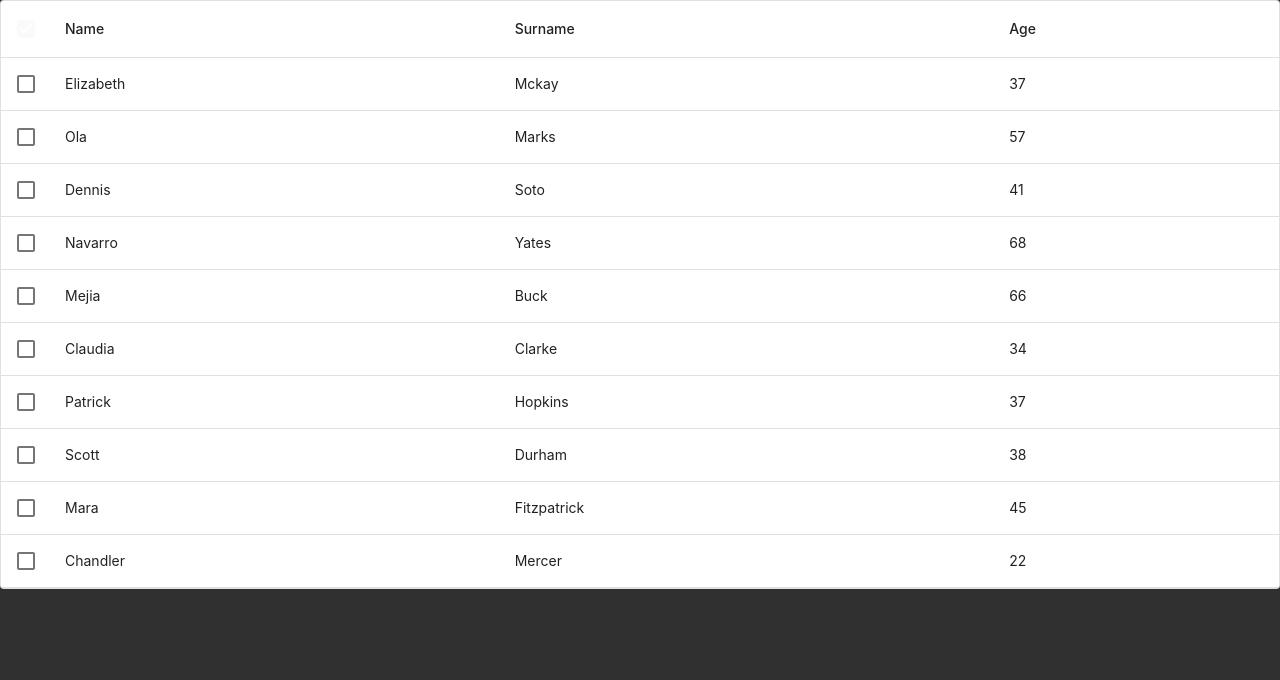
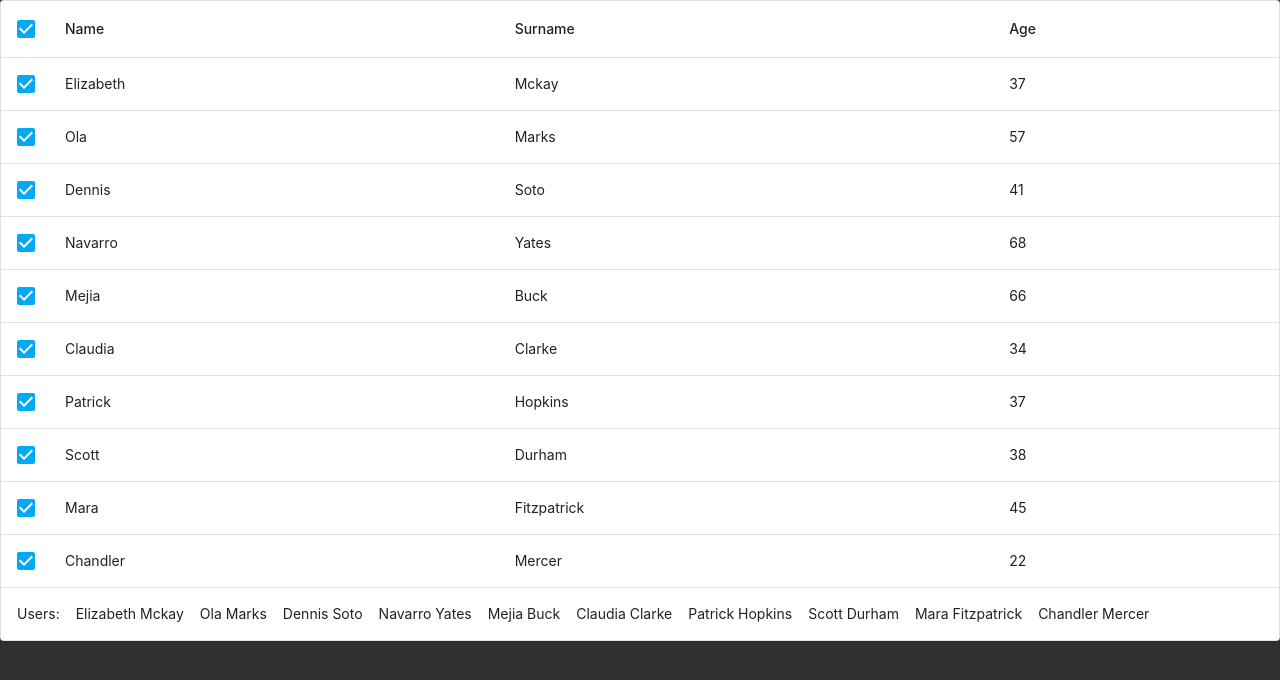
Before and after one commit to vadimgaidai/foxford-test, a React (Create React App) app: page / in a window 1280 px wide. Both pictures are taken after a click on the element 26 px from the left and 29 px from the top of the page. Shown: the top 680 px of the page. Built offline with nearby package versions, Linux system fonts and the light colour scheme; data requests are answered from the project's data file.

Commit message:
add sect users methods in table

```diff
--- a/src/components/TableBLock.tsx
+++ b/src/components/TableBLock.tsx
@@ -1,16 +1,15 @@
 /* eslint-disable @typescript-eslint/no-explicit-any */
 import { FC } from 'react'
-// import { makeStyles } from '@material-ui/core/styles'
 import {
   Paper,
   Checkbox,
+  Box,
   Table,
   TableContainer,
   TableHead,
   TableBody,
   TableRow,
   TableCell,
-  TableFooter,
 } from '@material-ui/core'
 
 interface Column {
@@ -18,32 +17,41 @@ interface Column {
   label: string
   minWidth?: number
   align?: 'right'
-  format?: (value: number) => string
 }
 
 interface TableProps {
   columns: Column[]
   rows: any
-  isCheckbox?: boolean
+  selectedRows: Array<any>
   children?: React.ReactNode
+  onSelect(event: React.ChangeEvent<HTMLInputElement>, row: any): void
+  onSelectAll(event: React.ChangeEvent<HTMLInputElement>): void
 }
 
 const TableBlock: FC<TableProps> = ({
   columns,
   rows,
-  isCheckbox = false,
+  selectedRows = [],
   children,
+  onSelect,
+  onSelectAll,
 }: TableProps) => (
   <Paper variant="outlined">
     <TableContainer>
       <Table>
         <TableHead>
           <TableRow>
-            {isCheckbox && (
-              <TableCell padding="checkbox">
-                <Checkbox inputProps={{ 'aria-labelledby': 'checkbox' }} />
-              </TableCell>
-            )}
+            <TableCell padding="checkbox">
+              <Checkbox
+                color="primary"
+                indeterminate={
+                  selectedRows.length > 0 && selectedRows.length < rows.length
+                }
+                checked={rows.length > 0 && selectedRows.length === rows.length}
+                onChange={onSelectAll}
+                inputProps={{ 'aria-label': 'secondary checkbox' }}
+              />
+            </TableCell>
             {columns.map((column) => (
               <TableCell
                 key={column.id}
@@ -58,11 +66,14 @@ const TableBlock: FC<TableProps> = ({
         <TableBody>
           {rows.map((row: any) => (
             <TableRow hover role="checkbox" tabIndex={-1} key={row.id}>
-              {isCheckbox && (
-                <TableCell padding="checkbox">
-                  <Checkbox inputProps={{ 'aria-labelledby': 'checkbox' }} />
-                </TableCell>
-              )}
+              <TableCell padding="checkbox">
+                <Checkbox
+                  color="primary"
+                  checked={selectedRows.indexOf(row) !== -1}
+                  onChange={(event) => onSelect(event, row)}
+                  inputProps={{ 'aria-label': 'secondary checkbox' }}
+                />
+              </TableCell>
               {columns.map((column) => (
                 <TableCell key={column.id} align={column.align}>
                   {row[column.id]}
@@ -71,15 +82,11 @@ const TableBlock: FC<TableProps> = ({
             </TableRow>
           ))}
         </TableBody>
-        {children && (
-          <TableFooter>
-            <TableRow>
-              <TableCell>{children}</TableCell>
-            </TableRow>
-          </TableFooter>
-        )}
       </Table>
     </TableContainer>
+    <Box component="div" m={1}>
+      {children}
+    </Box>
   </Paper>
 )
 
--- a/src/pages/App.tsx
+++ b/src/pages/App.tsx
@@ -1,10 +1,15 @@
-import { FC, useEffect } from 'react'
+import { FC, useEffect, useState } from 'react'
 import { useDispatch, useSelector } from 'react-redux'
+import { Grid, Box } from '@material-ui/core'
 
 import { selectUsers } from '../redux/users/selectors'
-import { UsersActionsType } from '../redux/users/types'
+import { UsersActionsType, UserType } from '../redux/users/types'
 
 import TableBLock from '../components/TableBLock'
+
+interface State {
+  rows: UserType[]
+}
 
 const columns = [
   { id: 'firstName', label: 'Name' },
@@ -16,13 +21,61 @@ const App: FC = () => {
   const dispatch = useDispatch()
   const users = useSelector(selectUsers)
 
+  const [selected, setSelected] = useState<State>({
+    rows: [],
+  })
+
   useEffect(() => {
     dispatch({ type: UsersActionsType.LOAD_USERS })
   }, [dispatch])
 
+  const onRowSelect = (
+    event: React.ChangeEvent<HTMLInputElement>,
+    row: UserType
+  ) => {
+    setSelected(
+      (prevState): State => ({
+        rows: event.target.checked
+          ? [...prevState.rows, row]
+          : prevState.rows.filter(({ id }) => id !== row.id),
+      })
+    )
+  }
+
+  const onSelectAll = (event: React.ChangeEvent<HTMLInputElement>) => {
+    setSelected(
+      (): State => ({
+        rows: event.target.checked ? users.map((item) => item) : [],
+      })
+    )
+  }
+
   return (
     <div>
-      <TableBLock columns={columns} rows={users} isCheckbox />
+      <TableBLock
+        columns={columns}
+        rows={users}
+        selectedRows={selected.rows}
+        onSelect={onRowSelect}
+        onSelectAll={onSelectAll}
+      >
+        <Grid container>
+          <Box component="span" m={1}>
+            Users:
+          </Box>
+          {selected.rows.length ? (
+            selected.rows.map(({ id, firstName, surname }) => (
+              <Box component="p" m={1} key={id}>
+                {firstName} {surname}
+              </Box>
+            ))
+          ) : (
+            <Box component="p" m={1}>
+              Select users
+            </Box>
+          )}
+        </Grid>
+      </TableBLock>
     </div>
   )
 }
```
